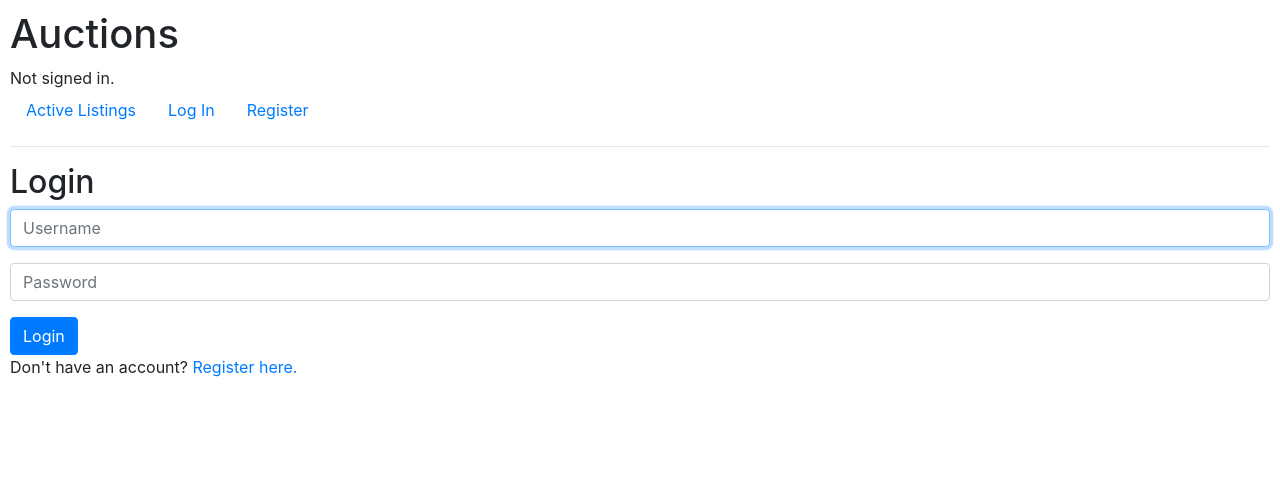
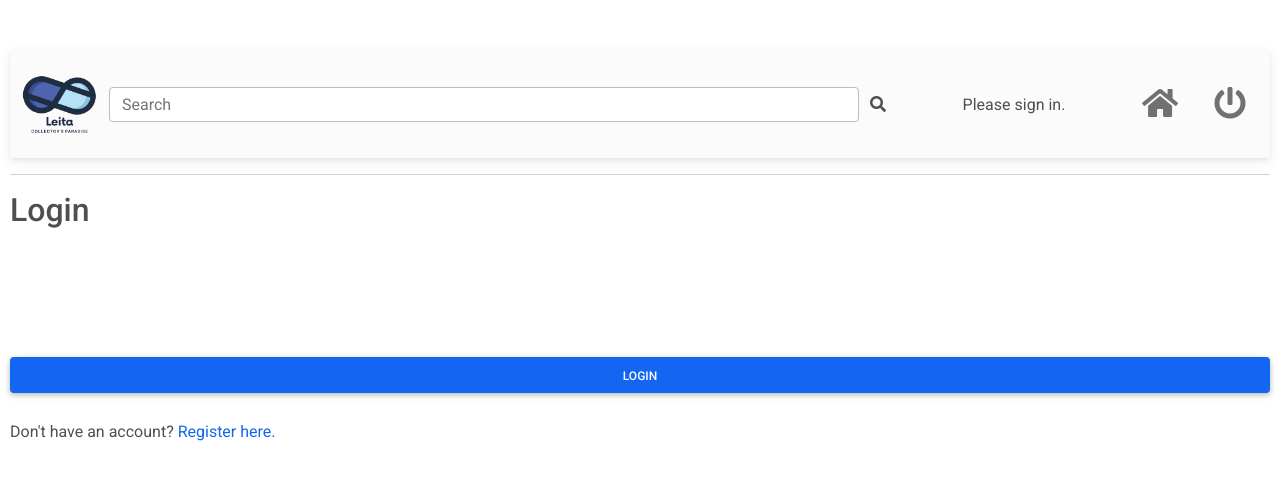
Before and after one commit to skumrjb/auction_webapp, a Django app: page /login in a window 1280 px wide. Shown: the top 480 px of the page. Run offline with Django 3.2, Linux system fonts and the light colour scheme; some libraries are stand-ins or nearby versions.

Commit message:
added logo navbar and material bootstrap to login

```diff
--- a/auctions/static/auctions/styles.css
+++ b/auctions/static/auctions/styles.css
@@ -1,3 +1,21 @@
 body {
     padding: 10px;
+    padding-top: 50px;
 }
+
+nav {
+    position: fixed;
+    top: 0px;
+    left: 0px;
+
+    width: 100%;
+  }
+
+.login-page {
+    outline: solid red 10pt;
+    color: red;
+}
+
+.container-city{
+    border: solid red 10px;
+}
--- a/auctions/templates/auctions/layout.html
+++ b/auctions/templates/auctions/layout.html
@@ -2,46 +2,147 @@
 
 <!DOCTYPE html>
 <html lang="en">
+    <meta name="viewport" content="width=device-width, initial-scale=1.0">
     <head>
         <title>{% block title %}Auctions{% endblock %}</title>
-        <link rel="stylesheet" href="https://stackpath.bootstrapcdn.com/bootstrap/4.4.1/css/bootstrap.min.css" integrity="sha384-Vkoo8x4CGsO3+Hhxv8T/Q5PaXtkKtu6ug5TOeNV6gBiFeWPGFN9MuhOf23Q9Ifjh" crossorigin="anonymous">
+        <!-- Font Awesome -->
+        <link
+        href="https://cdnjs.cloudflare.com/ajax/libs/font-awesome/5.15.1/css/all.min.css"
+        rel="stylesheet"
+        />
+        <!-- Google Fonts -->
+        <link
+        href="https://fonts.googleapis.com/css?family=Roboto:300,400,500,700&display=swap"
+        rel="stylesheet"
+        />
+        <!-- MDB -->
+        <link
+        href="https://cdnjs.cloudflare.com/ajax/libs/mdb-ui-kit/3.6.0/mdb.min.css"
+        rel="stylesheet"
+        />
+        <!-- MDB -->
+        <script src="https://code.jquery.com/jquery-3.2.1.slim.min.js" integrity="sha384-KJ3o2DKtIkvYIK3UENzmM7KCkRr/rE9/Qpg6aAZGJwFDMVNA/GpGFF93hXpG5KkN"
+        crossorigin="anonymous"></script>
+        <script src="https://cdnjs.cloudflare.com/ajax/libs/popper.js/1.12.9/umd/popper.min.js" integrity="sha384-ApNbgh9B+Y1QKtv3Rn7W3mgPxhU9K/ScQsAP7hUibX39j7fakFPskvXusvfa0b4Q"
+        crossorigin="anonymous"></script>
+        <script src="https://maxcdn.bootstrapcdn.com/bootstrap/4.0.0/js/bootstrap.min.js" integrity="sha384-JZR6Spejh4U02d8jOt6vLEHfe/JQGiRRSQQxSfFWpi1MquVdAyjUar5+76PVCmYl"
+        crossorigin="anonymous"></script>
+
+        <!-- Tooltip-->
+        <script>
+            $(document).ready(function(){
+                $('[data-toggle="tooltip"]').tooltip({
+                    placement : 'top'
+                });
+            });
+        </script>
+
+        <!--Custom CSS-->
         <link href="{% static 'auctions/styles.css' %}" rel="stylesheet">
     </head>
     <body>
-        <h1>Auctions</h1>
-        <div>
+        <!-- Navbar-->
+    <nav class="navbar navbar-expand-lg static-top navbar-light bg-light">
+    <div class="container-fluid justify-content-between">
+      <!-- Left elements -->
+      <div class="d-flex">
+        <!-- Brand -->
+        <a class="navbar-brand me-2 mb-1 d-flex align-items-center" href="#">
+          <img
+            src="{% static 'auctions/Leita_logo.png' %}"
+            height="75"
+            alt=""
+            loading="lazy"
+            style="margin-top: 2px;"
+          />
+        </a>
+        <!-- Search form -->
+        <form class="input-group w-auto my-auto d-none d-sm-flex">
+          <input
+            autocomplete="off"
+            type="search"
+            class="form-control rounded"
+            placeholder="Search"
+            style="min-width: 750px;"
+          />
+          <span class="input-group-text border-0 d-none d-lg-flex"
+            ><i class="fas fa-search"></i
+          ></span>
+        </form>
+      </div>
+      <!-- Left elements -->
+
+      <!-- Center elements -->
+      <ul class="navbar-nav flex-row">
+        <li class="nav-item me-3 me-lg-1">
             {% if user.is_authenticated %}
-                Signed in as <strong>{{ user.username }}</strong>.
+            <div class="dropdown show">
+                <a class="btn btn-secondary dropdown-toggle" href="#" role="button" id="dropdownMenuLink" data-toggle="dropdown" aria-haspopup="true" aria-expanded="false">
+                  Logged in: {{user.username}}
+                </a>
+
+                <div class="dropdown-menu" aria-labelledby="dropdownMenuLink">
+                  <a class="dropdown-item" href="#">Action</a>
+                  <a class="dropdown-item" href="#">Another action</a>
+                  <a class="dropdown-item" href="#">Something else here</a>
+                </div>
+              </div>
             {% else %}
-                Not signed in.
+                    Please sign in.
             {% endif %}
-        </div>
-        <ul class="nav">
-            <li class="nav-item">
-                <a class="nav-link" href="{% url 'index' %}">Active Listings</a>
-            </li>
+          </a>
+        </li>
+      </ul>
+
+    <!-- End of Center elements -->
+
+    <!-- Right elements -->
+        <!-- Home -->
+        <ul class="navbar-nav flex-row d-none d-md-flex">
+        <li class="nav-item me-3 me-lg-1 active">
+            <a class="nav-link" href="{% url 'index' %}">
+            <span><i class="fas fa-home fa-2x" data-toggle="tooltip" title="Home"></i></span>
+            <span class="badge rounded-pill badge-notification bg-danger"></span>
+        </a>
+        </li>
+
+        <!--User Watchlist-->
+        {% if user.is_authenticated %}
+        <li class="nav-item me-3 me-lg-1">
+            <a class="nav-link" href="{% url 'user_watchlist' %}">
+            <span><i class="fas fa-binoculars fa-2x" data-toggle="tooltip" title="My Watchlist"></i></span>
+            <span class="badge rounded-pill badge-notification bg-danger">0</span>
+        </a>
+        </li>
+        {% endif %}
+
+        <!-- Create a Listing-->
+        {% if user.is_authenticated %}
+        <li class="nav-item me-3 me-lg-1">
+        <a class="nav-link" href="{% url 'create_listing' %}">
+            <span><i class="fas fa-plus fa-2x" data-toggle="tooltip" title="Create a new listing""></i></span>
+        </a>
+        </li>
+        {% else %}
+        <a class="nav-link" href="{% url 'login' %}"></a>
+        {% endif %}
+
+        <!-- Login/Logout -->
+        <li class="nav-item me-3 me-lg-1">
             {% if user.is_authenticated %}
-                <li class="nav-item">
-                    <a class="nav-link" href="{% url 'logout' %}">Log Out</a>
-                </li>
-                <li class="nav-item">
-                    <a class="nav-link" href="{% url 'create_listing' %}">Create Listing</a>
-                </li>
-                <li class="nav-item">
-                    <a class="nav-link" href="{% url 'user_watchlist' %}">Watchlist</a>
-                </li>
-                <li class="nav-item">
-                    <a class="nav-link" href="{% url 'category' %}">Categories</a>
-                </li>
+                <a class="nav-link" href="{% url 'logout' %}">
+                    <span><i class="fas fa-power-off fa-2x" data-toggle="tooltip" title="Logout"></i></span>
+                </a>
             {% else %}
-                <li class="nav-item">
-                    <a class="nav-link" href="{% url 'login' %}">Log In</a>
-                </li>
-                <li class="nav-item">
-                    <a class="nav-link" href="{% url 'register' %}">Register</a>
-                </li>
+            <a class="nav-link" href="{% url 'login' %}">
+                <span><i class="fas fa-power-off fa-2x" data-toggle="tooltip" title="Login"></i></span>
+            </a>
             {% endif %}
-        </ul>
+        </li>
+    </ul>
+    <!-- End of Right elements -->
+    </div>
+  </nav>
         <hr>
         {% block body %}
         {% endblock %}
--- a/auctions/templates/auctions/login.html
+++ b/auctions/templates/auctions/login.html
@@ -10,15 +10,21 @@
 
     <form action="{% url 'login' %}" method="post">
         {% csrf_token %}
-        <div class="form-group">
-            <input autofocus class="form-control" type="text" name="username" placeholder="Username">
+        <!-- Email input -->
+        <div class="form-outline mb-4">
+          <input type="text" id="login_username" class="form-control" type="text" name="username" placeholder="Username" />
         </div>
-        <div class="form-group">
-            <input class="form-control" type="password" name="password" placeholder="Password">
+
+        <!-- Password input -->
+        <div class="form-outline mb-4">
+          <input type="password" id="login_password" class="form-control" name="password" placeholder="Password"/>
         </div>
-        <input class="btn btn-primary" type="submit" value="Login">
-    </form>
+
+        <!-- Submit button -->
+        <input class="btn btn-primary btn-block" type="submit" value="Login">
+      </form>
+ <br>
+<!-- Before-->
 
     Don't have an account? <a href="{% url 'register' %}">Register here.</a>
-
 {% endblock %}
```
Also changed, not shown: auctions/static/auctions/Leita_logo.png (added), db.sqlite3, 4 other files.
